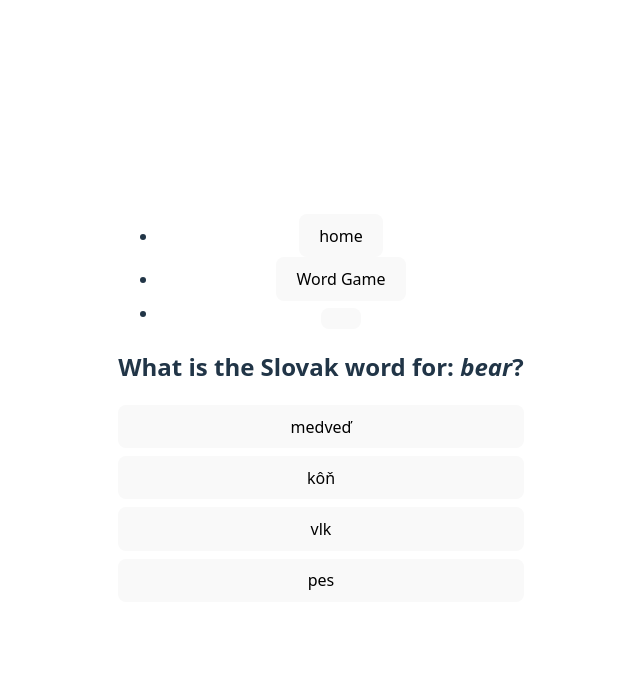
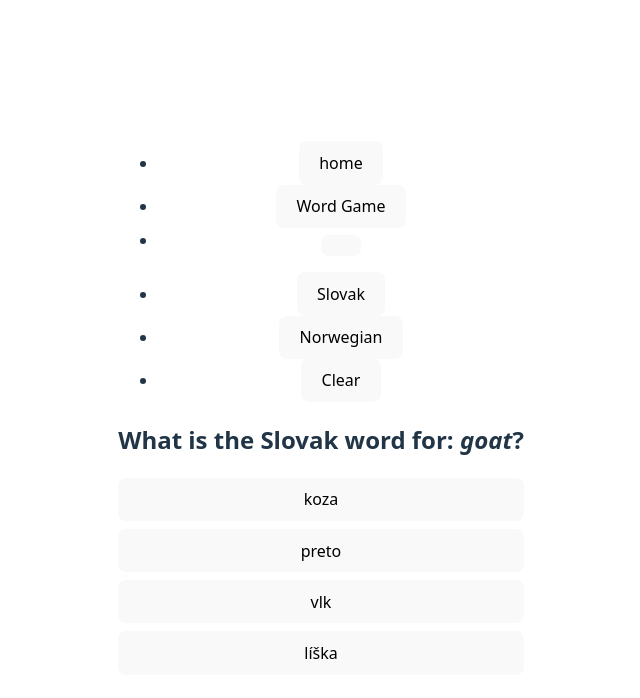
Before and after one commit to DoubleARon96/Language-Learning-app, a React app in the folder language-learning-app/: page / in a window 1280 px wide. Shown: the top 698 px of the page, without its empty margins (319-959 px from the left). Built offline with nearby package versions, Linux system fonts and the light colour scheme; the HTML template or start-up script is replaced by a standard one.

Commit message:
:sparkles: this commit has a bit of work on the words file that start to have an if statment so i can add the type choise to it and i have added the buttons to the page too

```diff
--- a/language-learning-app/src/App.tsx
+++ b/language-learning-app/src/App.tsx
@@ -1,7 +1,8 @@
 import { BrowserRouter, Routes, Route } from 'react-router-dom';
 import Menu from './elements/Menu.js';
 import Words from './elements/Words.js';
-import { LanguageProvider } from './context/languagecontext.tsx';
+import LanguageButton from './elements/LanguageButton.tsx';
+import { LanguageProvider } from './context/LanguageContext.tsx';
 import './App.css';
 
 
@@ -14,6 +15,9 @@ function App() {
       <div>
         <Menu />
       </div>
+      <div>
+        <LanguageButton />
+      </div>
 
       <div>
         <Words />
--- a/language-learning-app/src/elements/language-button.tsx
+++ b/language-learning-app/src/elements/LanguageButton.tsx
@@ -2,7 +2,7 @@ import { useState } from 'react';
 import slovakEnglishWords from '../assets/json/english-to-slovak.json';
 import norwegianEnglishWords from '../assets/json/english-to-norwegian.json';
 
-function languageButton(){
+function LanguageButton(){
     type WordsData = typeof slovakEnglishWords | typeof norwegianEnglishWords;
 
     const [selectedWords, setSelectedWords] = useState<WordsData |null>(null);
@@ -12,7 +12,7 @@ function languageButton(){
       <ul>
         <li><button onClick={()=> setSelectedWords(slovakEnglishWords)}>Slovak</button></li>
         <li><button onClick={()=> setSelectedWords(norwegianEnglishWords)}>Norwegian</button></li>
-        <li><button></button></li>
+        <li><button onClick={()=> setSelectedWords(null)}>Clear</button></li>
       </ul>
       {selectedWords && (<pre>{JSON.stringify(selectedWords, null, 2)}</pre>
     )}
@@ -20,4 +20,4 @@ function languageButton(){
 
 );
 }
-export default languageButton;
+export default LanguageButton;
--- a/language-learning-app/src/elements/Words.tsx
+++ b/language-learning-app/src/elements/Words.tsx
@@ -1,5 +1,6 @@
 import { useState, useEffect } from 'react';
 import slovakEnglishWords from '../assets/json/english-to-slovak.json';
+import languageButton from './LanguageButton';
 
 //this defines the shape of a data object in type script
 type WordEntry = {
@@ -38,7 +39,8 @@ function WordQuiz() {
 
   const generateQuestion = () => {
     //gets the words
-    const allWords: WordEntry[] = Object.values(slovakEnglishWords.animals);
+    if (languageButton === null) return;
+    const allWords: WordEntry[] = Object.values(slovakEnglishWords).flatMap((category) => Object.values(category));
     //choses the correct one
     const correct = allWords[Math.floor(Math.random() * allWords.length)];
     //gets the other words
```
